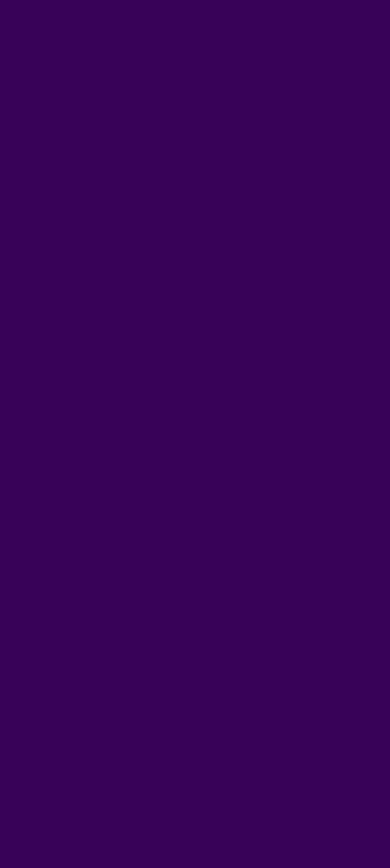
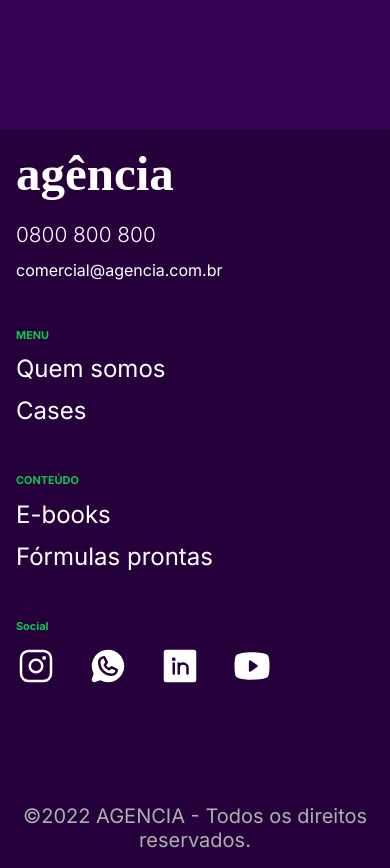
Before and after one commit to FelipePinha/nextjs-landing-page, a Next.js app: page / in a window 390 px wide. Shown: the part 4380-5248 px from the top of the page. Before the commit the page ends 4509 px from the top, so only its background shows below. Built offline with nearby package versions, Linux system fonts and the light colour scheme.

Commit message:
responsive adjustments on footer

```diff
--- a/src/app/components/footer/Footer.module.scss
+++ b/src/app/components/footer/Footer.module.scss
@@ -1,4 +1,6 @@
 @import '../../styles/mixins/padding.scss';
+@import '../../styles/mixins/responsive.scss';
+@import '../../styles/mixins/fonts.scss';
 @import '../../styles/theme.scss';
 
 .footer {
@@ -7,6 +9,12 @@
     background-color: $very-dark-purple;
     display: grid;
     grid-template-columns: repeat(4, 1fr);
+
+    @include Phone {
+        grid-template-columns: 1fr;
+        padding-top: 1rem;
+        gap: 1rem;
+    }
 }
 
 .column {
@@ -17,14 +25,14 @@
     }
 
     .title {
-        font-size: 2.5rem;
+        @include SizeNormal;
         font-weight: 300;
         color: $white;
         margin: 0.8rem 0;
     }
 
     h3 {
-        font-size: 1.5rem;
+        @include SizeSmall;
         color: $green-primary;
     }
 
@@ -38,10 +46,18 @@
         display: flex;
         gap: 2rem;
         justify-content: flex-end;
+
+        @include Phone {
+            justify-content: flex-start;
+        }
     }
 
     .alignRight {
         text-align: right;
+
+        @include Phone {
+            text-align: left;
+        }
     }
 }
 
@@ -51,4 +67,8 @@
     color: $gray;
     grid-column: span 4;
     text-align: center;
+
+    @include Phone {
+        grid-column: 1;
+    }
 }
--- a/src/app/page.tsx
+++ b/src/app/page.tsx
@@ -11,7 +11,7 @@ export default function Home() {
             <Welcome />
             <Features />
             <Contact />
-            {/* <Footer /> */}
+            <Footer />
         </>
     );
 }
--- a/src/app/styles/mixins/responsive.scss
+++ b/src/app/styles/mixins/responsive.scss
@@ -1,5 +1,5 @@
 @mixin Phone {
-    @media (max-width: 600px) {
+    @media (max-width: 768px) {
         @content;
     }
 }
```
